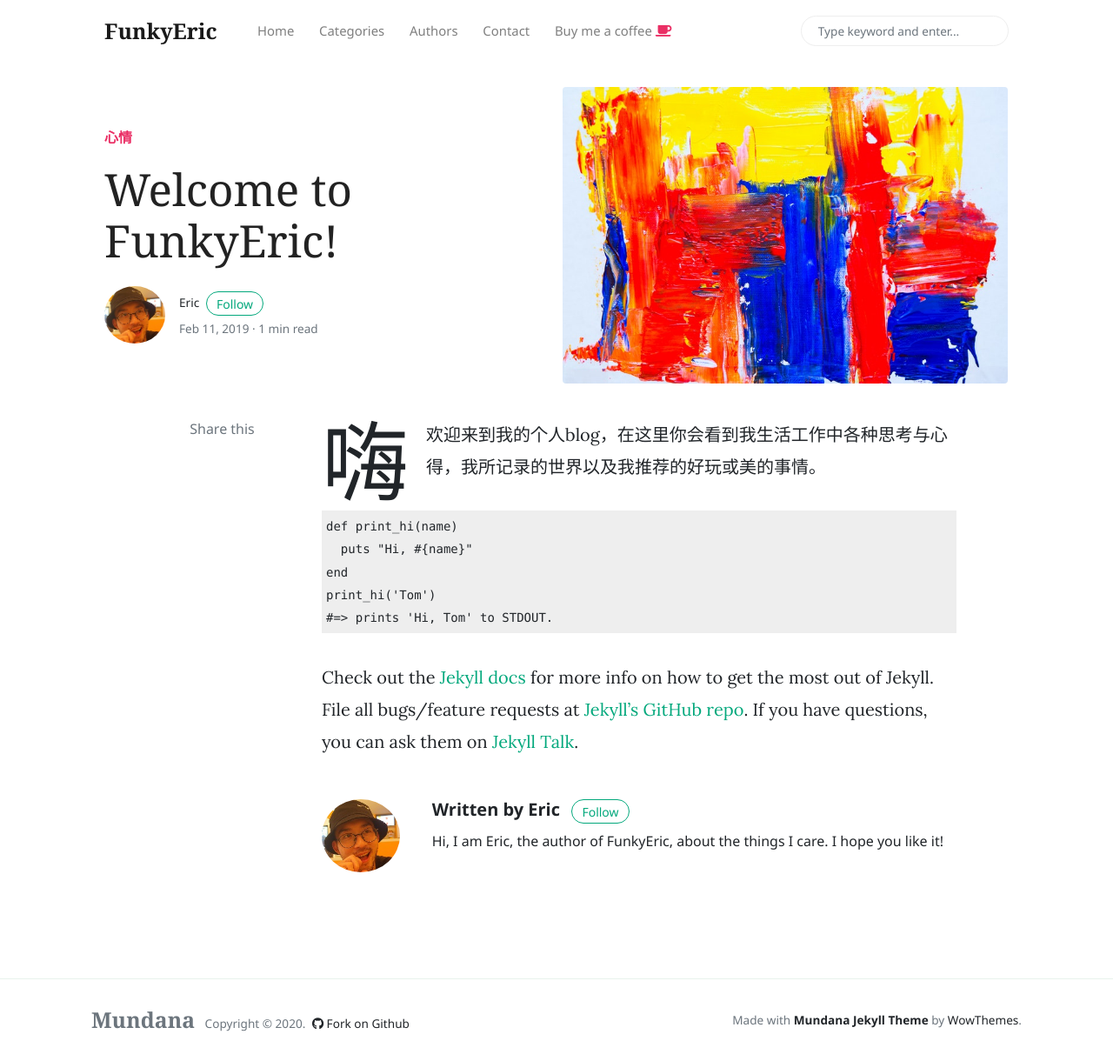
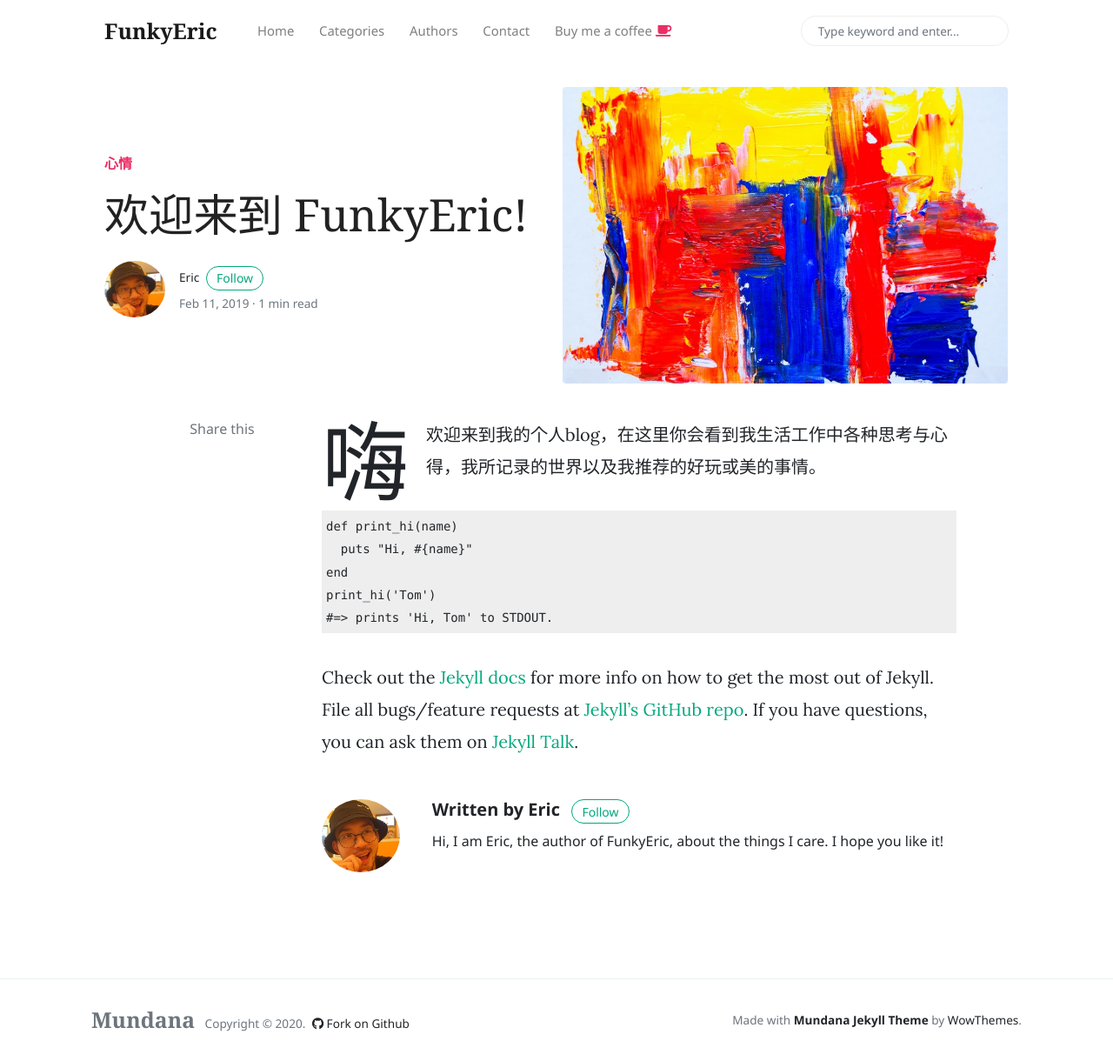
Before and after one commit to FunkyEric/FunkyEric.github.io, a Jekyll site: the page built from _posts/2019-02-11-welcome-to-FunkyEric.markdown, in a window 1280 px wide and 1220 px high. Shown: the whole window at 87% size. Built offline with Jekyll 4.4.1, drawn with Linux system fonts in a browser that asks for light colours; nearby versions of some CDN libraries; comment, search, counter and statistics services are not loaded.

```diff
--- a/_posts/2019-02-11-welcome-to-FunkyEric.markdown
+++ b/_posts/2019-02-11-welcome-to-FunkyEric.markdown
@@ -1,6 +1,6 @@
 ---
 layout: post
-title:  "Welcome to FunkyEric!"
+title:  "欢迎来到 FunkyEric!"
 categories: [ 心情 ]
 image: assets/images/demo1.jpg
 ---
```
